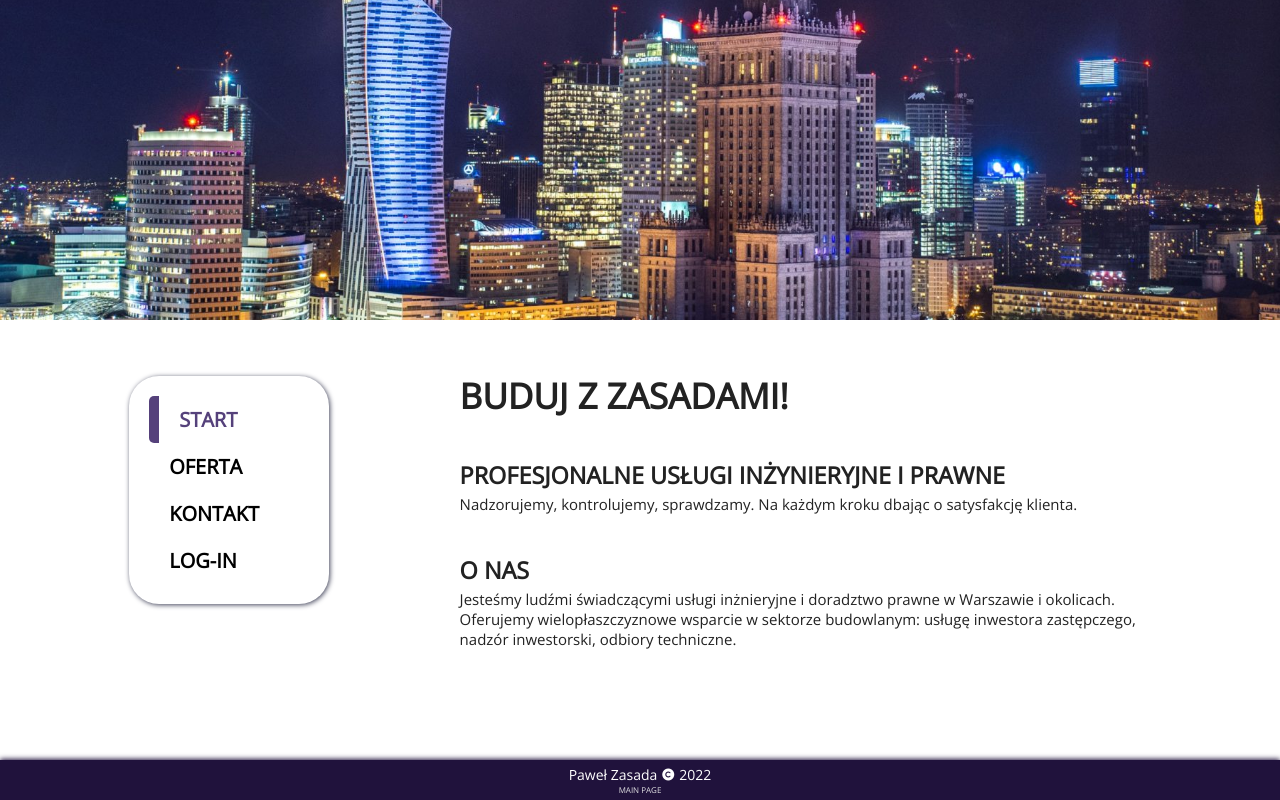
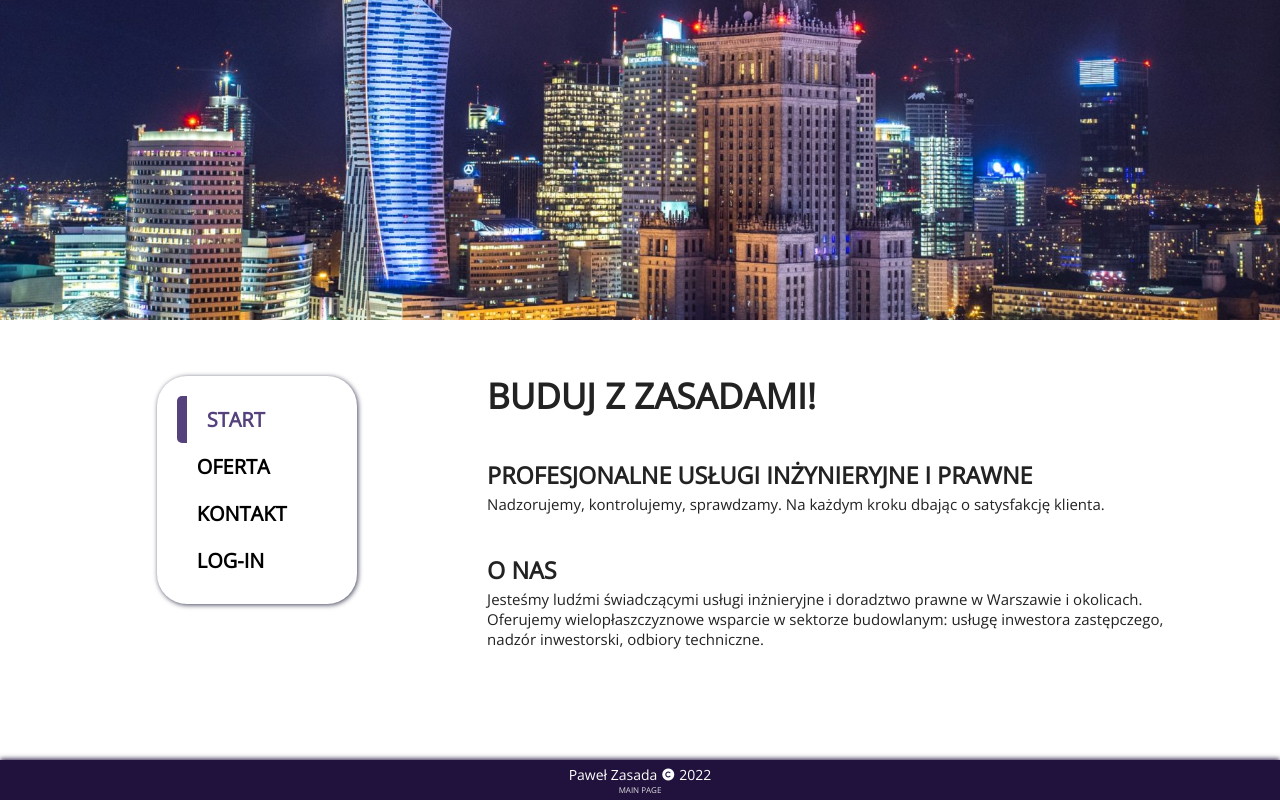
Before and after one commit to Zasada94/buduj-z-zasadami, a React (Create React App) app: page / in a window 1280 px wide. Built offline with nearby package versions, Linux system fonts and the light colour scheme.

Commit message:
background on low res fixed

```diff
--- a/src/styles/App.css
+++ b/src/styles/App.css
@@ -13,7 +13,7 @@ main {
 	align-items: center;
 	justify-content: space-around;
 	flex-grow: 1;
-	margin: 0 0 100px 0;
+	margin: 0 0 100px 55px;
 	width: 90%;
 	max-width: 1200px;
 }
--- a/src/styles/Header.css
+++ b/src/styles/Header.css
@@ -12,17 +12,17 @@ header img {
 	width: 100vw;
 	min-height: 100%;
 }
-@media (max-width: 500px) {
+@media (max-width: 500px) and (orientation: portrait) {
 	header img {
-		position: absolute;
-		top: 0;
-		left: 0;
 		height: 100%;
 		width: auto;
-		min-height: 100%;
 	}
 }
-
+@media (max-width: 500px) and (orientation: landscape) {
+	header img {
+		top: -100px;
+	}
+}
 @media (min-width: 720px) {
 	header img {
 		top: -100px;
```
